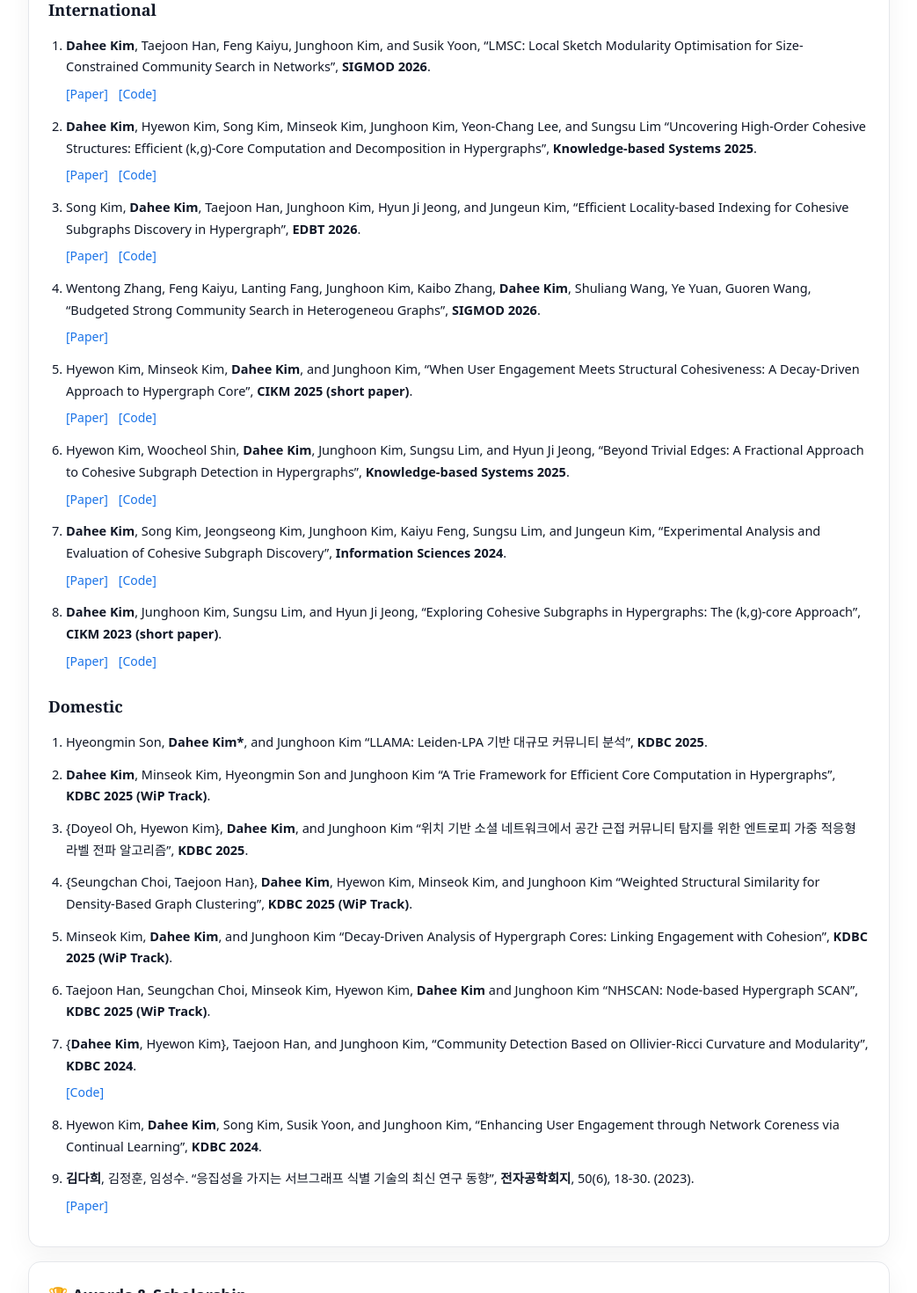
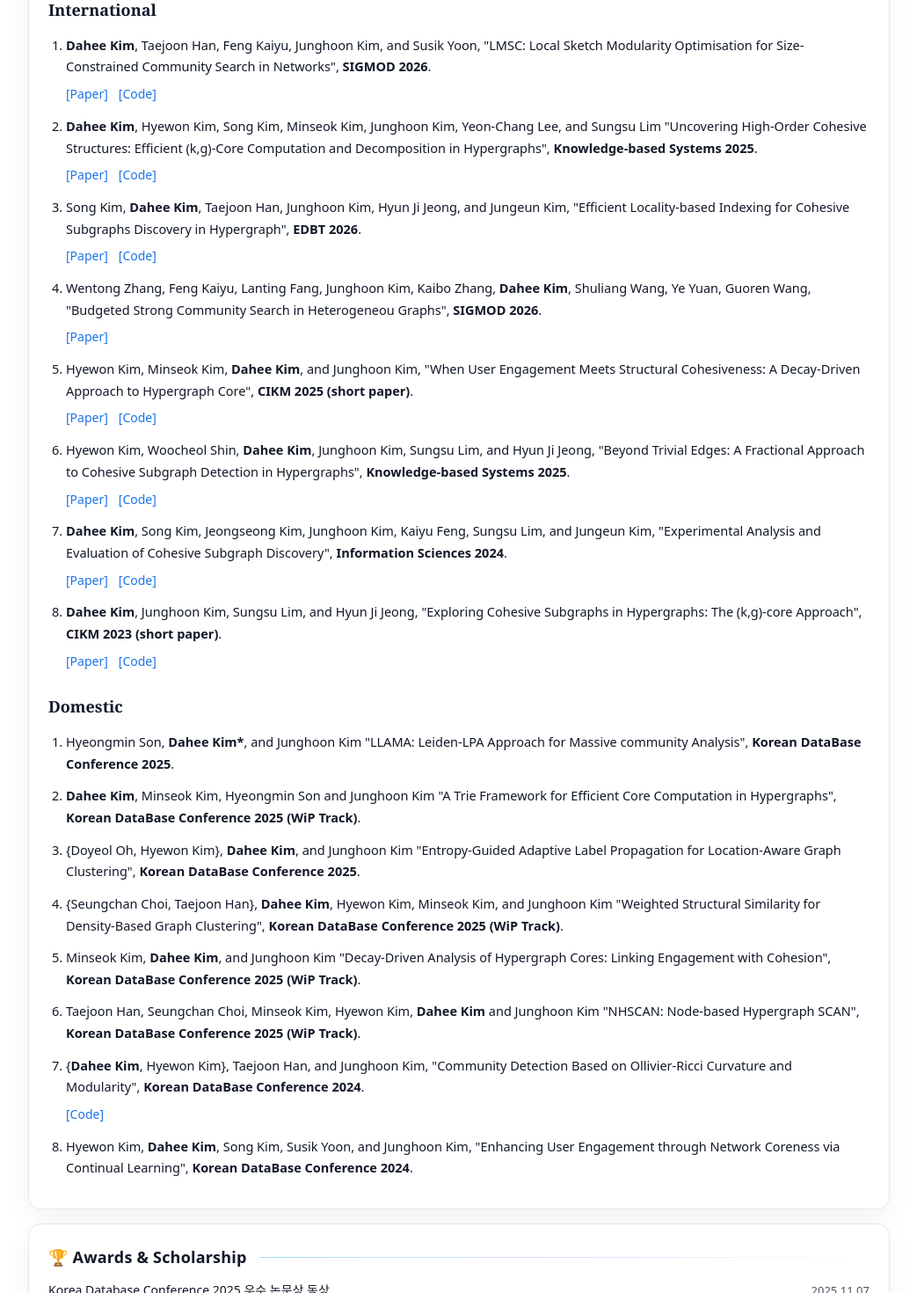
Before and after one commit to dahee-e/dahee-e.github.io, a React (Vite) app: page / in a window 1280 px wide. Shown: the part 660-2130 px from the top of the page at 88% size, without its empty margins (118-1161 px from the left). Built offline with nearby package versions, Linux system fonts and the light colour scheme.

Commit message:
Add language toggle (EN/KO)

```diff
--- a/src/App.jsx
+++ b/src/App.jsx
@@ -25,6 +25,254 @@ const RowItem = ({ title, meta, sub }) => (
 );
 
 const PubItem = ({ children }) => <li className="pubItem">{children}</li>;
+
+const PublicationsEN = () => (
+  <>
+    <h3 className="pubGroup">International</h3>
+    <ol className="pubs">
+      <PubItem>
+        <b>Dahee Kim</b>, Taejoon Han, Feng Kaiyu, Junghoon Kim, and Susik Yoon,
+        "LMSC: Local Sketch Modularity Optimisation for Size-Constrained Community Search in Networks", <b>SIGMOD 2026</b>.
+        <div className="paperLinks">
+          <a href="https://dl.acm.org/doi/10.1145/3786666" target="_blank" rel="noreferrer">[Paper]</a>
+          <a href="https://github.com/dahee-e/LMSC" target="_blank" rel="noreferrer">[Code]</a>
+        </div>
+      </PubItem>
+      <PubItem>
+        <b>Dahee Kim</b>, Hyewon Kim, Song Kim, Minseok Kim, Junghoon Kim, Yeon-Chang Lee, and Sungsu Lim
+        "Uncovering High-Order Cohesive Structures: Efficient (k,g)-Core Computation and Decomposition in Hypergraphs", <b>Knowledge-based Systems 2025</b>.
+        <div className="paperLinks">
+          <a href="https://www.sciencedirect.com/science/article/pii/S0950705125022294?via%3Dihub" target="_blank" rel="noreferrer">[Paper]</a>
+          <a href="https://github.com/dahee-e/kgcore_full" target="_blank" rel="noreferrer">[Code]</a>
+        </div>
+      </PubItem>
+      <PubItem>
+        Song Kim, <b>Dahee Kim</b>, Taejoon Han, Junghoon Kim, Hyun Ji Jeong, and Jungeun Kim,
+        "Efficient Locality-based Indexing for Cohesive Subgraphs Discovery in Hypergraph", <b>EDBT 2026</b>.
+        <div className="paperLinks">
+          <a href="https://www.openproceedings.org/2026/conf/edbt/paper-61.pdf" target="_blank" rel="noreferrer">[Paper]</a>
+          <a href="https://github.com/Song1940/kg_decomposition_index" target="_blank" rel="noreferrer">[Code]</a>
+        </div>
+      </PubItem>
+      <PubItem>
+        Wentong Zhang, Feng Kaiyu, Lanting Fang, Junghoon Kim, Kaibo Zhang, <b>Dahee Kim</b>, Shuliang Wang, Ye Yuan, Guoren Wang,
+        "Budgeted Strong Community Search in Heterogeneou Graphs", <b>SIGMOD 2026</b>.
+        <div className="paperLinks">
+          <a href="https://dl.acm.org/doi/10.1145/3769768" target="_blank" rel="noreferrer">[Paper]</a>
+        </div>
+      </PubItem>
+      <PubItem>
+        Hyewon Kim, Minseok Kim, <b>Dahee Kim</b>, and Junghoon Kim,
+        "When User Engagement Meets Structural Cohesiveness: A Decay-Driven Approach to Hypergraph Core", <b>CIKM 2025 (short paper)</b>.
+        <div className="paperLinks">
+          <a href="https://dl.acm.org/doi/10.1145/3746252.3760845" target="_blank" rel="noreferrer">[Paper]</a>
+          <a href="https://github.com/hwhwkim7/ks-core" target="_blank" rel="noreferrer">[Code]</a>
+        </div>
+      </PubItem>
+      <PubItem>
+        Hyewon Kim, Woocheol Shin, <b>Dahee Kim</b>, Junghoon Kim, Sungsu Lim, and Hyun Ji Jeong,
+        "Beyond Trivial Edges: A Fractional Approach to Cohesive Subgraph Detection in Hypergraphs", <b>Knowledge-based Systems 2025</b>.
+        <div className="paperLinks">
+          <a href="https://linkinghub.elsevier.com/retrieve/pii/S0950705125005180" target="_blank" rel="noreferrer">[Paper]</a>
+          <a href="https://github.com/hwhwkim7/kgpcore" target="_blank" rel="noreferrer">[Code]</a>
+        </div>
+      </PubItem>
+      <PubItem>
+        <b>Dahee Kim</b>, Song Kim, Jeongseong Kim, Junghoon Kim, Kaiyu Feng, Sungsu Lim, and Jungeun Kim,
+        "Experimental Analysis and Evaluation of Cohesive Subgraph Discovery", <b>Information Sciences 2024</b>.
+        <div className="paperLinks">
+          <a href="https://www.sciencedirect.com/science/article/pii/S0020025524005772" target="_blank" rel="noreferrer">[Paper]</a>
+          <a href="https://github.com/dahee-e/CSDJ" target="_blank" rel="noreferrer">[Code]</a>
+        </div>
+      </PubItem>
+      <PubItem>
+        <b>Dahee Kim</b>, Junghoon Kim, Sungsu Lim, and Hyun Ji Jeong,
+        "Exploring Cohesive Subgraphs in Hypergraphs: The (k,g)-core Approach", <b>CIKM 2023 (short paper)</b>.
+        <div className="paperLinks">
+          <a href="https://dl.acm.org/doi/10.1145/3583780.3615275" target="_blank" rel="noreferrer">[Paper]</a>
+          <a href="https://github.com/dahee-e/kgcore" target="_blank" rel="noreferrer">[Code]</a>
+        </div>
+      </PubItem>
+    </ol>
+    <h3 className="pubGroup">Domestic</h3>
+    <ol className="pubs">
+      <PubItem>
+        Hyeongmin Son, <b>Dahee Kim*</b>, and Junghoon Kim
+        "LLAMA: Leiden-LPA Approach for Massive community Analysis", <b>Korean DataBase Conference 2025</b>.
+      </PubItem>
+      <PubItem>
+        <b>Dahee Kim</b>, Minseok Kim, Hyeongmin Son and Junghoon Kim
+        "A Trie Framework for Efficient Core Computation in Hypergraphs", <b>Korean DataBase Conference 2025 (WiP Track)</b>.
+      </PubItem>
+      <PubItem>
+        {'{'}Doyeol Oh, Hyewon Kim{'}'}, <b>Dahee Kim</b>, and Junghoon Kim
+        "Entropy-Guided Adaptive Label Propagation for Location-Aware Graph Clustering", <b>Korean DataBase Conference 2025</b>.
+      </PubItem>
+      <PubItem>
+        {'{'}Seungchan Choi, Taejoon Han{'}'}, <b>Dahee Kim</b>, Hyewon Kim, Minseok Kim, and Junghoon Kim
+        "Weighted Structural Similarity for Density-Based Graph Clustering", <b>Korean DataBase Conference 2025 (WiP Track)</b>.
+      </PubItem>
+      <PubItem>
+        Minseok Kim, <b>Dahee Kim</b>, and Junghoon Kim
+        "Decay-Driven Analysis of Hypergraph Cores: Linking Engagement with Cohesion", <b>Korean DataBase Conference 2025 (WiP Track)</b>.
+      </PubItem>
+      <PubItem>
+        Taejoon Han, Seungchan Choi, Minseok Kim, Hyewon Kim, <b>Dahee Kim</b> and Junghoon Kim
+        "NHSCAN: Node-based Hypergraph SCAN", <b>Korean DataBase Conference 2025 (WiP Track)</b>.
+      </PubItem>
+      <PubItem>
+        {'{'}<b>Dahee Kim</b>, Hyewon Kim{'}'}, Taejoon Han, and Junghoon Kim,
+        "Community Detection Based on Ollivier-Ricci Curvature and Modularity", <b>Korean DataBase Conference 2024</b>.
+        <div className="paperLinks">
+          <a href="https://github.com/dahee-e/CMS_CD" target="_blank" rel="noreferrer">[Code]</a>
+        </div>
+      </PubItem>
+      <PubItem>
+        Hyewon Kim, <b>Dahee Kim</b>, Song Kim, Susik Yoon, and Junghoon Kim,
+        "Enhancing User Engagement through Network Coreness via Continual Learning", <b>Korean DataBase Conference 2024</b>.
+      </PubItem>
+    </ol>
+  </>
+);
+
+const PublicationsKO = () => (
+  <>
+    <h3 className="pubGroup">International</h3>
+    <ol className="pubs">
+      <PubItem>
+        <b>Dahee Kim</b>, Taejoon Han, Feng Kaiyu, Junghoon Kim, and Susik Yoon,
+        "LMSC: Local Sketch Modularity Optimisation for Size-Constrained Community Search in Networks", <b>SIGMOD 2026</b>.
+        <div className="paperLinks">
+          <a href="https://dl.acm.org/doi/10.1145/3786666" target="_blank" rel="noreferrer">[Paper]</a>
+          <a href="https://github.com/dahee-e/LMSC" target="_blank" rel="noreferrer">[Code]</a>
+        </div>
+      </PubItem>
+      <PubItem>
+        <b>Dahee Kim</b>, Hyewon Kim, Song Kim, Minseok Kim, Junghoon Kim, Yeon-Chang Lee, and Sungsu Lim
+        "Uncovering High-Order Cohesive Structures: Efficient (k,g)-Core Computation and Decomposition in Hypergraphs", <b>Knowledge-based Systems 2025</b>.
+        <div className="paperLinks">
+          <a href="https://www.sciencedirect.com/science/article/pii/S0950705125022294?via%3Dihub" target="_blank" rel="noreferrer">[Paper]</a>
+          <a href="https://github.com/dahee-e/kgcore_full" target="_blank" rel="noreferrer">[Code]</a>
+        </div>
+      </PubItem>
+      <PubItem>
+        Song Kim, <b>Dahee Kim</b>, Taejoon Han, Junghoon Kim, Hyun Ji Jeong, and Jungeun Kim,
+        "Efficient Locality-based Indexing for Cohesive Subgraphs Discovery in Hypergraph", <b>EDBT 2026</b>.
+        <div className="paperLinks">
+          <a href="https://www.openproceedings.org/2026/conf/edbt/paper-61.pdf" target="_blank" rel="noreferrer">[Paper]</a>
+          <a href="https://github.com/Song1940/kg_decomposition_index" target="_blank" rel="noreferrer">[Code]</a>
+        </div>
+      </PubItem>
+      <PubItem>
+        Wentong Zhang, Feng Kaiyu, Lanting Fang, Junghoon Kim, Kaibo Zhang, <b>Dahee Kim</b>, Shuliang Wang, Ye Yuan, Guoren Wang,
+        "Budgeted Strong Community Search in Heterogeneou Graphs", <b>SIGMOD 2026</b>.
+        <div className="paperLinks">
+          <a href="https://dl.acm.org/doi/10.1145/3769768" target="_blank" rel="noreferrer">[Paper]</a>
+        </div>
+      </PubItem>
+      <PubItem>
+        Hyewon Kim, Minseok Kim, <b>Dahee Kim</b>, and Junghoon Kim,
+        "When User Engagement Meets Structural Cohesiveness: A Decay-Driven Approach to Hypergraph Core", <b>CIKM 2025 (short paper)</b>.
+        <div className="paperLinks">
+          <a href="https://dl.acm.org/doi/10.1145/3746252.3760845" target="_blank" rel="noreferrer">[Paper]</a>
+          <a href="https://github.com/hwhwkim7/ks-core" target="_blank" rel="noreferrer">[Code]</a>
+        </div>
+      </PubItem>
+      <PubItem>
+        Hyewon Kim, Woocheol Shin, <b>Dahee Kim</b>, Junghoon Kim, Sungsu Lim, and Hyun Ji Jeong,
+        "Beyond Trivial Edges: A Fractional Approach to Cohesive Subgraph Detection in Hypergraphs", <b>Knowledge-based Systems 2025</b>.
+        <div className="paperLinks">
+          <a href="https://linkinghub.elsevier.com/retrieve/pii/S0950705125005180" target="_blank" rel="noreferrer">[Paper]</a>
+          <a href="https://github.com/hwhwkim7/kgpcore" target="_blank" rel="noreferrer">[Code]</a>
+        </div>
+      </PubItem>
+      <PubItem>
+        <b>Dahee Kim</b>, Song Kim, Jeongseong Kim, Junghoon Kim, Kaiyu Feng, Sungsu Lim, and Jungeun Kim,
+        "Experimental Analysis and Evaluation of Cohesive Subgraph Discovery", <b>Information Sciences 2024</b>.
+        <div className="paperLinks">
+          <a href="https://www.sciencedirect.com/science/article/pii/S0020025524005772" target="_blank" rel="noreferrer">[Paper]</a>
+          <a href="https://github.com/dahee-e/CSDJ" target="_blank" rel="noreferrer">[Code]</a>
+        </div>
+      </PubItem>
+      <PubItem>
+        <b>Dahee Kim</b>, Junghoon Kim, Sungsu Lim, and Hyun Ji Jeong,
+        "Exploring Cohesive Subgraphs in Hypergraphs: The (k,g)-core Approach", <b>CIKM 2023 (short paper)</b>.
+        <div className="paperLinks">
+          <a href="https://dl.acm.org/doi/10.1145/3583780.3615275" target="_blank" rel="noreferrer">[Paper]</a>
+          <a href="https://github.com/dahee-e/kgcore" target="_blank" rel="noreferrer">[Code]</a>
+        </div>
+      </PubItem>
+    </ol>
+    <h3 className="pubGroup">Domestic</h3>
+    <ol className="pubs">
+      <PubItem>
+        Hyeongmin Son, <b>Dahee Kim*</b>, and Junghoon Kim
+        "LLAMA: Leiden-LPA 기반 대규모 커뮤니티 분석", <b>Korean DataBase Conference 2025</b>.
+      </PubItem>
+      <PubItem>
+        <b>Dahee Kim</b>, Minseok Kim, Hyeongmin Son and Junghoon Kim
+        "A Trie Framework for Efficient Core Computation in Hypergraphs", <b>Korean DataBase Conference 2025 (WiP Track)</b>.
+      </PubItem>
+      <PubItem>
+        {'{'}Doyeol Oh, Hyewon Kim{'}'}, <b>Dahee Kim</b>, and Junghoon Kim
+        "위치 기반 소셜 네트워크에서 공간 근접 커뮤니티 탐지를 위한 엔트로피 가중 적응형 라벨 전파 알고리즘", <b>Korean DataBase Conference 2025</b>.
+      </PubItem>
+      <PubItem>
+        {'{'}Seungchan Choi, Taejoon Han{'}'}, <b>Dahee Kim</b>, Hyewon Kim, Minseok Kim, and Junghoon Kim
+        "Weighted Structural Similarity for Density-Based Graph Clustering", <b>Korean DataBase Conference 2025 (WiP Track)</b>.
+      </PubItem>
+      <PubItem>
+        Minseok Kim, <b>Dahee Kim</b>, and Junghoon Kim
+        "Decay-Driven Analysis of Hypergraph Cores: Linking Engagement with Cohesion", <b>Korean DataBase Conference 2025 (WiP Track)</b>.
+      </PubItem>
+      <PubItem>
+        Taejoon Han, Seungchan Choi, Minseok Kim, Hyewon Kim, <b>Dahee Kim</b> and Junghoon Kim
+        "NHSCAN: Node-based Hypergraph SCAN", <b>Korean DataBase Conference 2025 (WiP Track)</b>.
+      </PubItem>
+      <PubItem>
+        {'{'}<b>Dahee Kim</b>, Hyewon Kim{'}'}, Taejoon Han, and Junghoon Kim,
+        "Community Detection Based on Ollivier-Ricci Curvature and Modularity", <b>Korean DataBase Conference 2024</b>.
+        <div className="paperLinks">
+          <a href="https://github.com/dahee-e/CMS_CD" target="_blank" rel="noreferrer">[Code]</a>
+        </div>
+      </PubItem>
+      <PubItem>
+        Hyewon Kim, <b>Dahee Kim</b>, Song Kim, Susik Yoon, and Junghoon Kim,
+        "Enhancing User Engagement through Network Coreness via Continual Learning", <b>Korean DataBase Conference 2024</b>.
+      </PubItem>
+      <PubItem>
+        <b>김다희</b>, 김정훈, 임성수. "응집성을 가지는 서브그래프 식별 기술의 최신 연구 동향", <b>전자공학회지</b>, 50(6), 18-30. (2023).
+        <div className="paperLinks">
+          <a href="https://www.dbpia.co.kr/Journal/articleDetail?nodeId=NODE11438469" target="_blank" rel="noreferrer">[Paper]</a>
+        </div>
+      </PubItem>
+    </ol>
+  </>
+);
+
+const TeachingEN = () => (
+  <div className="rows">
+    <RowItem title="AI Novatus Academia 8th PBL (Excellence Award), UNIST, Republic of Korea" meta="2025 Sep. ~ 2025 Nov." />
+    <RowItem title="LG Electronics LDC 3rd PBL, UNIST (Excellence Award), Republic of Korea" meta="2025 July ~ 2025 August" />
+    <RowItem title="Intro to Algorithm [CSE331], UNIST, Republic of Korea" meta="2025 Spring" />
+    <RowItem title="Database System [CSE321], UNIST, Republic of Korea" meta="2024 Fall" />
+    <RowItem title="Introduction to Data Mining [CSE304], UNIST, Republic of Korea" meta="2024 Spring" />
+    <RowItem title="COOP Biomarker Discovery, UNIST, Republic of Korea" meta="2023 Dec. ~ 2024 Feb." />
+    <RowItem title="Data Structure [CSE221], UNIST, Republic of Korea" meta="2023 Fall" />
+  </div>
+);
+
+const TeachingKO = () => (
+  <div className="rows">
+    <RowItem title="AI Novatus 아카데미아 8기 PBL (최우수상), UNIST, Republic of Korea" meta="2025 Sep. ~ 2025 Nov." />
+    <RowItem title="LG 전자 LDC 3기 PBL, UNIST (최우수상), Republic of Korea" meta="2025 July ~ 2025 August" />
+    <RowItem title="Intro to Algorithm [CSE331], UNIST, Republic of Korea" meta="2025 Spring" />
+    <RowItem title="Database System [CSE321], UNIST, Republic of Korea" meta="2024 Fall" />
+    <RowItem title="Introduction to Data Mining [CSE304], UNIST, Republic of Korea" meta="2024 Spring" />
+    <RowItem title="COOP Biomarker Discovery, UNIST, Republic of Korea" meta="2023 Dec. ~ 2024 Feb." />
+    <RowItem title="Data Structure [CSE221], UNIST, Republic of Korea" meta="2023 Fall" />
+  </div>
+);
 
 export default function App() {
   const [lang, setLang] = useState("en");
@@ -102,117 +350,7 @@ export default function App() {
 
 
         <Section id="publications" title="📑 Publications">
-          <h3 className="pubGroup">International</h3>
-          <ol className="pubs">
-            <PubItem>
-              <b>Dahee Kim</b>, Taejoon Han, Feng Kaiyu, Junghoon Kim, and Susik Yoon,
-              “LMSC: Local Sketch Modularity Optimisation for Size-Constrained Community Search in Networks”, <b>SIGMOD 2026</b>.
-              <div className="paperLinks">
-                <a href="https://dl.acm.org/doi/10.1145/3786666" target="_blank" rel="noreferrer">[Paper]</a>
-                <a href="https://github.com/dahee-e/LMSC" target="_blank" rel="noreferrer">[Code]</a>
-              </div>
-            </PubItem>
-            <PubItem>
-              <b>Dahee Kim</b>, Hyewon Kim, Song Kim, Minseok Kim, Junghoon Kim, Yeon-Chang Lee, and Sungsu Lim
-              “Uncovering High-Order Cohesive Structures: Efficient (k,g)-Core Computation and Decomposition in Hypergraphs”, <b>Knowledge-based Systems 2025</b>.
-                <div className="paperLinks">
-                <a href="https://www.sciencedirect.com/science/article/pii/S0950705125022294?via%3Dihub" target="_blank" rel="noreferrer">[Paper]</a>
-                <a href="https://github.com/dahee-e/kgcore_full" target="_blank" rel="noreferrer">[Code]</a>
-              </div>
-            </PubItem>
-            <PubItem>
-              Song Kim, <b>Dahee Kim</b>, Taejoon Han, Junghoon Kim, Hyun  Ji Jeong, and Jungeun Kim,
-              “Efficient Locality-based Indexing for Cohesive Subgraphs Discovery in Hypergraph”, <b>EDBT 2026</b>.
-                <div className="paperLinks">
-                <a href="https://www.openproceedings.org/2026/conf/edbt/paper-61.pdf" target="_blank" rel="noreferrer">[Paper]</a>
-                <a href="https://github.com/Song1940/kg_decomposition_index" target="_blank" rel="noreferrer">[Code]</a>
-              </div>
-            </PubItem>
-            <PubItem>
-              Wentong Zhang, Feng Kaiyu, Lanting Fang, Junghoon Kim, Kaibo Zhang, <b>Dahee Kim</b>, Shuliang Wang, Ye Yuan, Guoren Wang,
-              “Budgeted Strong Community Search in Heterogeneou Graphs”, <b>SIGMOD 2026</b>.
-                <div className="paperLinks">
-                <a href="https://dl.acm.org/doi/10.1145/3769768" target="_blank" rel="noreferrer">[Paper]</a>
-              </div>
-            </PubItem>
-            <PubItem>
-              Hyewon Kim, Minseok Kim, <b>Dahee Kim</b>, and Junghoon Kim,
-              “When User Engagement Meets Structural Cohesiveness: A Decay-Driven Approach to Hypergraph Core”, <b>CIKM 2025 (short paper)</b>.
-                <div className="paperLinks">
-                <a href="https://dl.acm.org/doi/10.1145/3746252.3760845" target="_blank" rel="noreferrer">[Paper]</a>
-                <a href="https://github.com/hwhwkim7/ks-core" target="_blank" rel="noreferrer">[Code]</a>
-              </div>
-            </PubItem>
-            <PubItem>
-              Hyewon Kim, Woocheol Shin, <b>Dahee Kim</b>, Junghoon Kim, Sungsu Lim, and Hyun Ji Jeong,
-              “Beyond Trivial Edges: A Fractional Approach to Cohesive Subgraph Detection in Hypergraphs”, <b>Knowledge-based Systems 2025</b>.
-                <div className="paperLinks">
-                <a href="https://linkinghub.elsevier.com/retrieve/pii/S0950705125005180" target="_blank" rel="noreferrer">[Paper]</a>
-                <a href="https://github.com/hwhwkim7/kgpcore" target="_blank" rel="noreferrer">[Code]</a>
-              </div>
-            </PubItem>
-            <PubItem>
-              <b>Dahee Kim</b>, Song Kim, Jeongseong Kim, Junghoon Kim, Kaiyu Feng, Sungsu Lim, and Jungeun Kim,
-              “Experimental Analysis and Evaluation of Cohesive Subgraph Discovery”, <b>Information Sciences 2024</b>.
-              <div className="paperLinks">
-                  <a href="https://www.sciencedirect.com/science/article/pii/S0020025524005772" target="_blank" rel="noreferrer">[Paper]</a>
-                  <a href="https://github.com/dahee-e/CSDJ" target="_blank" rel="noreferrer">[Code]</a>
-               </div>
-            </PubItem>
-            <PubItem>
-              <b>Dahee Kim</b>, Junghoon Kim, Sungsu Lim, and Hyun Ji Jeong,
-              “Exploring Cohesive Subgraphs in Hypergraphs: The (k,g)-core Approach”, <b>CIKM 2023 (short paper)</b>.
-                <div className="paperLinks">
-                  <a href="https://dl.acm.org/doi/10.1145/3583780.3615275" target="_blank" rel="noreferrer">[Paper]</a>
-                  <a href="https://github.com/dahee-e/kgcore" target="_blank" rel="noreferrer">[Code]</a>
-               </div>
-            </PubItem>
-
-          </ol>
-          <h3 className="pubGroup">Domestic</h3>
-            <ol className="pubs">
-              <PubItem>
-                Hyeongmin Son,  <b>Dahee Kim*</b>, and Junghoon Kim
-                “LLAMA: Leiden-LPA 기반 대규모 커뮤니티 분석”, <b>KDBC 2025</b>.
-              </PubItem>
-              <PubItem>
-                <b>Dahee Kim</b>, Minseok Kim, Hyeongmin Son and Junghoon Kim
-                “A Trie Framework for Efficient Core Computation in Hypergraphs”, <b>KDBC 2025 (WiP Track)</b>.
-              </PubItem>
-              <PubItem>
-                {'{'}Doyeol Oh, Hyewon Kim{'}'}, <b>Dahee Kim</b>, and Junghoon Kim
-                “위치 기반 소셜 네트워크에서 공간 근접 커뮤니티 탐지를 위한 엔트로피 가중 적응형 라벨 전파 알고리즘”, <b>KDBC 2025</b>.
-              </PubItem>
-              <PubItem>
-                {'{'}Seungchan Choi, Taejoon Han{'}'}, <b>Dahee Kim</b>, Hyewon Kim, Minseok Kim, and Junghoon Kim
-                “Weighted Structural Similarity for Density-Based Graph Clustering”, <b>KDBC 2025 (WiP Track)</b>.
-              </PubItem>
-              <PubItem>
-                Minseok Kim, <b>Dahee Kim</b>, and Junghoon Kim
-                “Decay-Driven Analysis of Hypergraph Cores: Linking Engagement with Cohesion”, <b>KDBC 2025 (WiP Track)</b>.
-              </PubItem>
-              <PubItem>
-                Taejoon Han, Seungchan Choi, Minseok Kim, Hyewon Kim, <b>Dahee Kim</b> and Junghoon Kim
-                “NHSCAN: Node-based Hypergraph SCAN”, <b>KDBC 2025 (WiP Track)</b>.
-              </PubItem>
-              <PubItem>
-                {'{'}<b>Dahee Kim</b>, Hyewon Kim{'}'}, Taejoon Han, and Junghoon Kim,
-                “Community Detection Based on Ollivier-Ricci Curvature and Modularity”, <b>KDBC 2024</b>.
-                <div className="paperLinks">
-                <a href="https://github.com/dahee-e/CMS_CD" target="_blank" rel="noreferrer">[Code]</a>
-                </div>
-              </PubItem>
-              <PubItem>
-                Hyewon Kim, <b>Dahee Kim</b>, Song Kim, Susik Yoon, and Junghoon Kim,
-                “Enhancing User Engagement through Network Coreness via Continual Learning”, <b>KDBC 2024</b>.
-              </PubItem>
-              <PubItem>
-                <b>김다희</b>, 김정훈, 임성수. “응집성을 가지는 서브그래프 식별 기술의 최신 연구 동향”, <b>전자공학회지</b>, 50(6), 18-30. (2023).
-                <div className="paperLinks">
-                <a href="https://www.dbpia.co.kr/Journal/articleDetail?nodeId=NODE11438469" target="_blank" rel="noreferrer">[Paper]</a>
-                </div>
-              </PubItem>
-            </ol>
+          {lang === "en" ? <PublicationsEN /> : <PublicationsKO />}
         </Section>
 
         <Section id="awards" title="🏆 Awards & Scholarship">
@@ -247,15 +385,7 @@ export default function App() {
         </Section>}
 
         <Section id="teaching" title="✏️ Teaching Assistant">
-          <div className="rows">
-            <RowItem title="AI Novatus 아카데미아 8기 PBL (최우수상), UNIST, Republic of Korea" meta="2025 Sep. ~ 2025 Nov."/>
-            <RowItem title="LG 전자 LDC 3기 PBL, UNIST (최우수상), Republic of Korea" meta="2025 July ~ 2025 August"/>
-            <RowItem title="Intro to Algorithm [CSE331], UNIST, Republic of Korea" meta="2025 Spring" />
-            <RowItem title="Database System [CSE321], UNIST, Republic of Korea" meta="2024 Fall" />
-            <RowItem title="Introduction to Data Mining [CSE304], UNIST, Republic of Korea" meta="2024 Spring" />
-            <RowItem title="COOP Biomarker Discovery, UNIST, Republic of Korea" meta="2023 Dec. ~ 2024 Feb." />
-            <RowItem title="Data Structure [CSE221], UNIST, Republic of Korea" meta="2023 Fall" />
-          </div>
+          {lang === "en" ? <TeachingEN /> : <TeachingKO />}
         </Section>
 
         <Section id="activities" title="🧐 Academic Activities">
```
